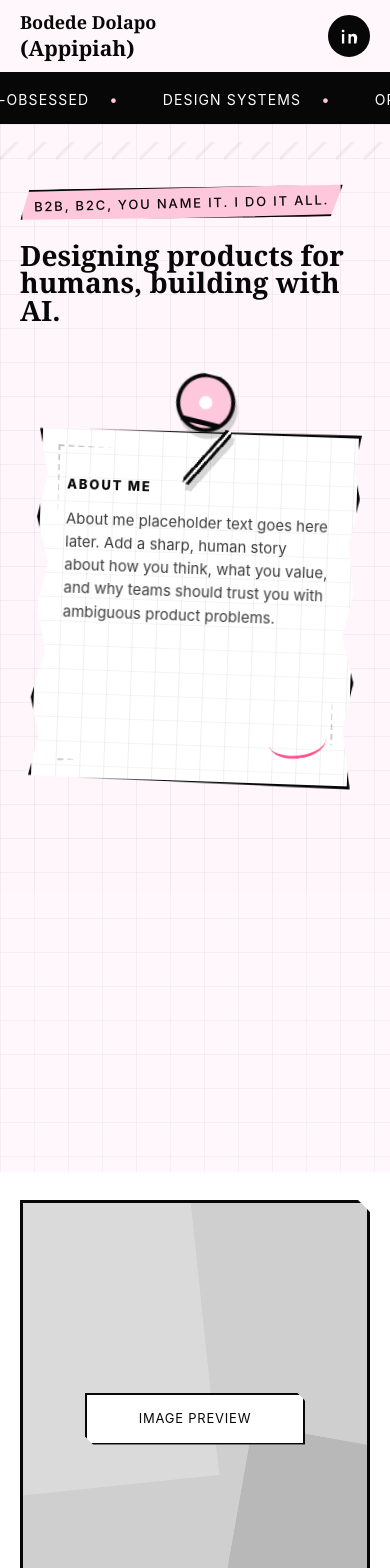
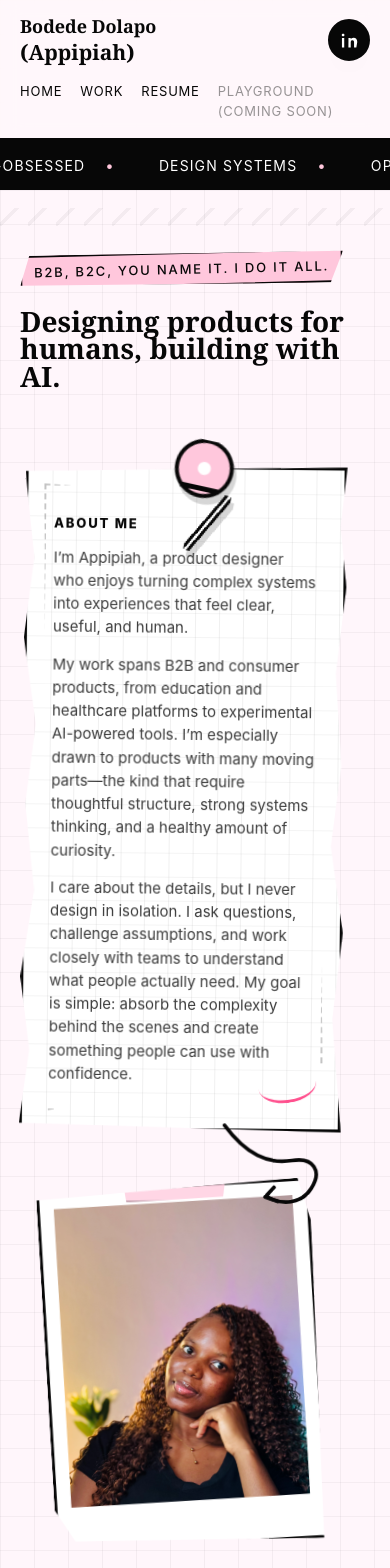
Before and after one commit to appipiah/Portfolio, a React (Vite) app: page / in a window 390 px wide. Shown: the top 1568 px of the page. Built offline with nearby package versions, Linux system fonts and the light colour scheme.

Commit message:
Update portfolio navigation and case study layout

```diff
--- a/src/PrototypeApp.jsx
+++ b/src/PrototypeApp.jsx
@@ -94,14 +94,15 @@ const projects = [
     id: "01",
     slug: "excelmind",
     title: "ExcelMind",
+    year: "2025-2026",
     description: "Designing a unified B2B platform for school administration and learning.",
-    company: "THELIX HOLDINGS",
+    eyebrow: "PRODUCT DESIGN · EDTECH · B2B SAAS",
     meta: excelMindMeta,
     sections: excelMindSections,
   },
-  { id: "02", slug: "project-two", title: "heading", description: "coming soon" },
-  { id: "03", slug: "project-three", title: "heading", description: "coming soon" },
-  { id: "04", slug: "project-four", title: "heading", description: "coming soon" },
+  { id: "02", slug: "project-two", title: "heading", year: "2026", description: "coming soon" },
+  { id: "03", slug: "project-three", title: "heading", year: "2026", description: "coming soon" },
+  { id: "04", slug: "project-four", title: "heading", year: "2026", description: "coming soon" },
 ]
 
 const caseStudySections = [
@@ -121,6 +122,30 @@ const tools = [
   { name: "Lovable", logo: "heart" },
   { name: "Antigravity", logo: "orbit" },
 ]
+
+function jumpToPortfolioTarget(target = "") {
+  const root = document.documentElement
+  root.style.scrollBehavior = "auto"
+
+  const targetElement = target ? document.querySelector(target) : null
+  if (targetElement) {
+    targetElement.scrollIntoView({ behavior: "auto", block: "start" })
+  } else {
+    window.scrollTo(0, 0)
+    root.scrollTop = 0
+    document.body.scrollTop = 0
+  }
+
+  window.setTimeout(() => {
+    if (targetElement) {
+      targetElement.scrollIntoView({ behavior: "auto", block: "start" })
+    } else {
+      window.scrollTo(0, 0)
+      root.scrollTop = 0
+      document.body.scrollTop = 0
+    }
+  }, 450)
+}
 
 function useScrollReveal(active) {
   useEffect(() => {
@@ -327,6 +352,51 @@ function ToolLogo({ type }) {
   )
 }
 
+function LinkedInIcon() {
+  return (
+    <svg viewBox="0 0 24 24" aria-hidden="true">
+      <path d="M5.34 8.84H2.45v12.1h2.89V8.84ZM5.63 5.09c0-.92-.73-1.62-1.71-1.62s-1.72.7-1.72 1.62.73 1.64 1.68 1.64h.02c1 0 1.73-.71 1.73-1.64Zm16.17 8.91c0-3.7-1.98-5.42-4.62-5.42-2.13 0-3.08 1.17-3.62 1.99V8.84h-2.88c.04 1.13 0 12.1 0 12.1h2.88v-6.76c0-.36.03-.72.13-.98.29-.72.94-1.47 2.04-1.47 1.44 0 2.02 1.1 2.02 2.71v6.5h2.89L21.8 14Z" />
+    </svg>
+  )
+}
+
+function PortfolioNav({ onNavigateHome }) {
+  const navigateHome = (target = "") => {
+    if (onNavigateHome) {
+      onNavigateHome(target)
+      return
+    }
+
+    if (target) {
+      window.history.replaceState(null, "", target)
+      jumpToPortfolioTarget(target)
+      return
+    }
+
+    window.history.replaceState(null, "", "/")
+    jumpToPortfolioTarget()
+  }
+
+  return (
+    <nav>
+      <div className="wrap">
+        <div className="brand">
+          Bodede Dolapo <span className="nick">(Appipiah)</span>
+        </div>
+        <ul>
+          <li><button className="nav-link" type="button" onClick={() => navigateHome()}>Home</button></li>
+          <li><button className="nav-link" type="button" onClick={() => navigateHome("#work")}>Work</button></li>
+          <li><a href="https://docs.google.com/document/d/1pVbIt1Cxmym9DcsxW6L6BseUvCa4z8zyPJtKUNf4ZuM/edit?usp=sharing" target="_blank" rel="noreferrer">Resume</a></li>
+          <li><span className="nav-disabled" aria-disabled="true">Playground (coming soon)</span></li>
+        </ul>
+        <a className="icon-btn linkedin-btn" href="https://www.linkedin.com/in/bodededolapo/" aria-label="LinkedIn">
+          <LinkedInIcon />
+        </a>
+      </div>
+    </nav>
+  )
+}
+
 function CaseStudyPage({ project, onBack, onSelectProject }) {
   const pageSections = project.sections || caseStudySections.map(section => ({
     title: section,
@@ -363,25 +433,15 @@ function CaseStudyPage({ project, onBack, onSelectProject }) {
 
   return (
     <main className="case-page">
-      <nav className="case-topbar">
-        <div className="wrap">
-          <button className="case-back" type="button" onClick={onBack}>Back to home</button>
-          <span>{project.title}</span>
-        </div>
-      </nav>
+      <PortfolioNav onNavigateHome={onBack} />
 
       <header className="case-hero">
-        <div className="wrap">
-          <span className="eyebrow">{project.company || "Case study placeholder"}</span>
-          <h1 className="display">{project.title}.</h1>
+        <div className="wrap case-hero-inner">
+          <span className="eyebrow">{project.eyebrow || "Case study placeholder"}</span>
+          <h1>{project.title}.</h1>
           <p>{project.description || "Placeholder case study intro. Add the company, role, scope, timeline, team, and product context here."}</p>
-        </div>
-      </header>
-
-      <div className="case-body">
-        <div className="case-layout wrap">
           {project.meta && (
-            <section className="case-glance" aria-labelledby={`${project.slug}-at-a-glance`}>
+            <section className="case-glance case-hero-glance" aria-labelledby={`${project.slug}-at-a-glance`}>
               <h2 id={`${project.slug}-at-a-glance`}>At a Glance</h2>
               <dl>
                 {project.meta.map(([label, value]) => (
@@ -393,7 +453,11 @@ function CaseStudyPage({ project, onBack, onSelectProject }) {
               </dl>
             </section>
           )}
+        </div>
+      </header>
 
+      <div className="case-body">
+        <div className="case-layout wrap">
           {pageSections.map((section, index) => (
             <section className="case-section" id={sectionId(section)} key={section.title}>
               <div className="case-section-copy">
@@ -471,6 +535,16 @@ function App() {
   }, [])
 
   useEffect(() => {
+    if (!("scrollRestoration" in window.history)) return undefined
+
+    const previous = window.history.scrollRestoration
+    window.history.scrollRestoration = "manual"
+    return () => {
+      window.history.scrollRestoration = previous
+    }
+  }, [])
+
+  useEffect(() => {
     document.body.classList.toggle("is-loading", !loaded)
     return () => document.body.classList.remove("is-loading")
   }, [loaded])
@@ -492,13 +566,16 @@ function App() {
     window.history.pushState(null, "", `#case-${project.slug}`)
   }
 
-  const goHome = () => {
+  const goHome = (target = "") => {
     setLoaded(true)
+    jumpToPortfolioTarget()
     setActiveProject(null)
-    window.history.pushState(null, "", window.location.pathname || "/")
+    window.history.pushState(null, "", target || "/")
     requestAnimationFrame(() => {
       requestAnimationFrame(() => {
-        window.scrollTo({ top: 0, behavior: "auto" })
+        jumpToPortfolioTarget(target)
+        window.setTimeout(() => jumpToPortfolioTarget(target), 120)
+        window.setTimeout(() => jumpToPortfolioTarget(target), 900)
         ScrollTrigger.refresh()
       })
     })
@@ -518,23 +595,7 @@ function App() {
         <div className="sign">Product Designer</div>
       </div>
 
-      <nav>
-        <div className="wrap">
-          <div className="brand">
-            Bodede Dolapo <span className="nick">(Appipiah)</span>
-          </div>
-          <ul>
-            <li><a href="#work">Work</a></li>
-            <li><a href="#resume">Resume</a></li>
-            <li><a href="#playground">Playground <span>coming soon</span></a></li>
-          </ul>
-          <a className="icon-btn linkedin-btn" href="https://www.linkedin.com/in/bodededolapo/" aria-label="LinkedIn">
-            <svg viewBox="0 0 24 24" aria-hidden="true">
-              <path d="M5.34 8.84H2.45v12.1h2.89V8.84ZM5.63 5.09c0-.92-.73-1.62-1.71-1.62s-1.72.7-1.72 1.62.73 1.64 1.68 1.64h.02c1 0 1.73-.71 1.73-1.64Zm16.17 8.91c0-3.7-1.98-5.42-4.62-5.42-2.13 0-3.08 1.17-3.62 1.99V8.84h-2.88c.04 1.13 0 12.1 0 12.1h2.88v-6.76c0-.36.03-.72.13-.98.29-.72.94-1.47 2.04-1.47 1.44 0 2.02 1.1 2.02 2.71v6.5h2.89L21.8 14Z" />
-            </svg>
-          </a>
-        </div>
-      </nav>
+      <PortfolioNav />
 
       <div className="ticker">
         <div className="ticker-track">
@@ -557,8 +618,17 @@ function App() {
           <div className="hero-scroll-art" data-cursor-depth="10">
             <div className="scroll-paper">
               <h6>About me</h6>
-              <p>About me placeholder text goes here later. Add a sharp, human story about how you think, what you value, and why teams should trust you with ambiguous product problems.</p>
+              <p>I’m Appipiah, a product designer who enjoys turning complex systems into experiences that feel clear, useful, and human.</p>
+              <p>My work spans B2B and consumer products, from education and healthcare platforms to experimental AI-powered tools. I’m especially drawn to products with many moving parts—the kind that require thoughtful structure, strong systems thinking, and a healthy amount of curiosity.</p>
+              <p>I care about the details, but I never design in isolation. I ask questions, challenge assumptions, and work closely with teams to understand what people actually need. My goal is simple: absorb the complexity behind the scenes and create something people can use with confidence.</p>
             </div>
+            <svg className="portrait-arrow" viewBox="0 0 180 120" aria-hidden="true">
+              <path d="M18 18c40 30 72 34 102 20 27-13 44 2 36 29-7 25-32 33-55 28" />
+              <path d="m107 80-8 16 18 1" />
+            </svg>
+            <figure className="portrait-polaroid" data-cursor-depth="5">
+              <img src="/assets/appipiah-portrait.jpg" alt="Portrait of Appipiah" />
+            </figure>
           </div>
         </div>
       </header>
@@ -601,10 +671,14 @@ function App() {
                   </div>
                 </div>
                 <div className="work-meta">
-                  <h3>{project.title}</h3>
+                  <div className="work-title-row">
+                    <h3>{project.title}</h3>
+                    <span>{project.year}</span>
+                  </div>
                   <div className="work-desc">
                     <p>{project.description}</p>
                   </div>
+                  <span className="work-cta">View case study</span>
                 </div>
               </button>
             ))}
--- a/src/styles.css
+++ b/src/styles.css
@@ -199,11 +199,13 @@ button {
     radial-gradient(circle at 54% 46%, rgba(255, 199, 220, 0.22), transparent 34%),
     var(--ink);
   cursor: pointer;
-  transition: transform 0.9s cubic-bezier(0.22, 1, 0.36, 1);
+  transition: transform 0.9s cubic-bezier(0.22, 1, 0.36, 1), opacity 0.45s 0.42s ease;
 }
 
 #loader.loader-exit {
-  transform: translateY(-100%);
+  opacity: 0;
+  pointer-events: none;
+  transform: translateY(-110%);
 }
 
 .sig-wrap {
@@ -290,19 +292,29 @@ nav ul {
   list-style: none;
 }
 
-nav a {
+nav a,
+.nav-link {
+  border: 0;
+  background: transparent;
+  color: inherit;
   font-family: Inter, ui-sans-serif, system-ui, sans-serif;
   font-size: 13px;
   letter-spacing: 0.06em;
   text-transform: uppercase;
 }
 
-nav a span {
+nav a:hover,
+.nav-link:hover {
   color: var(--pink-hot);
 }
 
-nav a:hover {
-  color: var(--pink-hot);
+.nav-disabled {
+  color: rgba(7, 7, 7, 0.42);
+  cursor: not-allowed;
+  font-family: Inter, ui-sans-serif, system-ui, sans-serif;
+  font-size: 13px;
+  letter-spacing: 0.06em;
+  text-transform: uppercase;
 }
 
 .icon-btn {
@@ -405,7 +417,7 @@ nav a:hover {
 
 .hero-grid {
   display: grid;
-  grid-template-columns: minmax(0, 0.78fr) minmax(430px, 0.72fr);
+  grid-template-columns: minmax(0, 0.62fr) minmax(500px, 0.9fr);
   align-items: center;
   gap: clamp(34px, 6vw, 86px);
 }
@@ -458,8 +470,8 @@ nav a:hover {
 .hero-scroll-art {
   position: relative;
   justify-self: end;
-  width: min(590px, 100%);
-  min-height: 458px;
+  width: min(680px, 100%);
+  min-height: 920px;
   isolation: isolate;
   transform: rotate(2deg);
   will-change: transform;
@@ -509,18 +521,18 @@ nav a:hover {
 }
 
 .scroll-paper {
-  position: absolute;
-  left: 50%;
+  position: relative;
+  left: auto;
   top: 0;
   z-index: 2;
   display: flex;
-  min-height: 438px;
-  width: 94%;
+  min-height: auto;
+  width: 100%;
   flex-direction: column;
   justify-content: flex-start;
   align-items: flex-start;
   gap: 14px;
-  padding: 64px 46px 46px;
+  padding: 64px 50px 370px;
   border: 3px solid var(--ink);
   background:
     linear-gradient(90deg, rgba(0, 0, 0, 0.06) 1px, transparent 1px),
@@ -529,7 +541,7 @@ nav a:hover {
   background-size: 24px 24px, 24px 24px, auto;
   box-shadow: 12px 16px 0 rgba(0, 0, 0, 0.9);
   clip-path: polygon(0 1%, 100% 0, 98% 9%, 100% 18%, 97% 31%, 99% 45%, 96% 57%, 100% 70%, 97% 83%, 100% 100%, 0 99%, 3% 88%, 0 77%, 4% 64%, 1% 51%, 4% 39%, 0 26%, 3% 14%);
-  transform: translateX(-50%);
+  transform: none;
 }
 
 .scroll-paper::before,
@@ -573,6 +585,66 @@ nav a:hover {
   font-size: 15px;
   font-weight: 400;
   line-height: 1.55;
+}
+
+.portrait-arrow {
+  position: absolute;
+  right: 42px;
+  bottom: 238px;
+  z-index: 4;
+  width: 180px;
+  color: var(--ink);
+  transform: rotate(-10deg);
+}
+
+.portrait-arrow path {
+  fill: none;
+  stroke: currentColor;
+  stroke-width: 5;
+  stroke-linecap: round;
+  stroke-linejoin: round;
+}
+
+.portrait-polaroid {
+  position: absolute;
+  left: 42px;
+  bottom: 42px;
+  z-index: 3;
+  width: min(292px, 58%);
+  margin: 0;
+  padding: 14px 14px 42px;
+  border: 3px solid var(--ink);
+  background: var(--cream);
+  box-shadow: 10px 12px 0 rgba(7, 7, 7, 0.88);
+  clip-path: polygon(0 2%, 96% 0, 100% 12%, 98% 100%, 7% 97%, 0 88%);
+  transform: rotate(-4deg);
+  transition: transform 0.36s cubic-bezier(0.34, 1.56, 0.64, 1), box-shadow 0.3s ease;
+}
+
+.portrait-polaroid::before {
+  content: "";
+  position: absolute;
+  left: 50%;
+  top: -24px;
+  width: 106px;
+  height: 34px;
+  border: 2px solid rgba(7, 7, 7, 0.22);
+  background: rgba(255, 199, 220, 0.72);
+  clip-path: polygon(3% 12%, 100% 0, 96% 86%, 8% 100%);
+  transform: translateX(-50%) rotate(3deg);
+}
+
+.portrait-polaroid img {
+  width: 100%;
+  aspect-ratio: 4 / 5;
+  object-fit: cover;
+  object-position: 50% 32%;
+  filter: saturate(0.96) contrast(1.04);
+}
+
+.hero-scroll-art:hover .portrait-polaroid {
+  box-shadow: 8px 10px 0 rgba(7, 7, 7, 0.88);
+  transform: rotate(-2deg) translateY(-6px);
 }
 
 .about-hover-wrap {
@@ -971,7 +1043,7 @@ nav a:hover {
 .work-visual {
   position: relative;
   overflow: visible;
-  aspect-ratio: 4 / 5;
+  aspect-ratio: 1 / 1;
   border: 0;
   background: transparent;
   box-shadow: none;
@@ -1067,8 +1139,9 @@ nav a:hover {
 .work-glance {
   width: 100%;
   display: grid;
-  gap: 14px;
-  text-align: left;
+  place-items: center;
+  gap: 16px;
+  text-align: center;
 }
 
 .work-glance > span {
@@ -1081,13 +1154,13 @@ nav a:hover {
 
 .work-glance dl {
   display: grid;
-  gap: 8px;
+  gap: 10px;
 }
 
 .work-glance div {
   display: grid;
-  grid-template-columns: minmax(64px, 0.65fr) minmax(0, 1fr);
-  gap: 12px;
+  grid-template-columns: 1fr;
+  gap: 3px;
   align-items: baseline;
 }
 
@@ -1133,6 +1206,21 @@ nav a:hover {
   margin-top: 20px;
 }
 
+.work-title-row {
+  display: flex;
+  align-items: baseline;
+  justify-content: space-between;
+  gap: 12px;
+}
+
+.work-title-row > span {
+  flex: 0 0 auto;
+  color: rgba(7, 7, 7, 0.56);
+  font-size: 12px;
+  font-weight: 900;
+  letter-spacing: 0.06em;
+}
+
 .work-item h3 {
   font-family: Georgia, "Times New Roman", serif;
   font-size: clamp(20px, 2.2vw, 26px);
@@ -1150,6 +1238,18 @@ nav a:hover {
   color: #242424;
   font-size: 15px;
   line-height: 1.55;
+}
+
+.work-cta {
+  width: fit-content;
+  color: var(--ink);
+  font-size: 12px;
+  font-weight: 950;
+  letter-spacing: 0.07em;
+  text-transform: uppercase;
+  text-decoration: underline;
+  text-decoration-thickness: 2px;
+  text-underline-offset: 4px;
 }
 
 .work-link-wrap {
@@ -1411,7 +1511,7 @@ nav a:hover {
 }
 
 .case-hero {
-  padding: 94px 0 120px;
+  padding: 56px 0 72px;
   background:
     linear-gradient(90deg, rgba(0, 0, 0, 0.045) 1px, transparent 1px),
     linear-gradient(180deg, rgba(0, 0, 0, 0.04) 1px, transparent 1px),
@@ -1419,23 +1519,31 @@ nav a:hover {
   background-size: 34px 34px, 34px 34px, auto;
 }
 
+.case-hero-inner {
+  display: grid;
+  gap: 18px;
+}
+
 .case-hero h1 {
   max-width: 760px;
-  margin: 24px 0 18px;
-  font-size: clamp(48px, 8vw, 110px);
+  margin: 0;
+  font-family: Georgia, "Times New Roman", serif;
+  font-size: clamp(34px, 4vw, 56px);
+  font-weight: 900;
+  line-height: 0.98;
 }
 
 .case-hero p {
   max-width: 650px;
-  font-size: 20px;
+  font-size: 18px;
   line-height: 1.5;
 }
 
 .case-body {
   position: relative;
   z-index: 1;
-  margin-top: -48px;
-  padding: 62px 0 0;
+  margin-top: -28px;
+  padding: 72px 0 0;
   border-radius: 42px 42px 0 0;
   background: var(--cream);
 }
@@ -1448,14 +1556,16 @@ nav a:hover {
 
 .case-glance {
   display: grid;
-  gap: 22px;
-  padding: 30px;
+  gap: 18px;
+  width: min(100%, 880px);
+  padding: 24px;
   border: 2px solid var(--ink);
   border-radius: 28px;
-  background: var(--pink-soft);
+  background: rgba(255, 255, 255, 0.76);
 }
 
 .case-glance h2 {
+  text-align: center;
   font-size: 13px;
   font-weight: 950;
   letter-spacing: 0.14em;
@@ -1470,7 +1580,8 @@ nav a:hover {
 
 .case-glance div {
   display: grid;
-  gap: 7px;
+  gap: 5px;
+  text-align: center;
 }
 
 .case-glance dt {
@@ -1488,10 +1599,12 @@ nav a:hover {
 
 .case-section {
   display: grid;
-  grid-template-columns: minmax(0, 0.75fr) minmax(320px, 1fr);
-  gap: 28px;
-  align-items: stretch;
-  padding: 34px 0;
+  grid-template-columns: minmax(0, 1fr);
+  gap: 26px;
+  align-items: start;
+  max-width: 920px;
+  margin: 0 auto;
+  padding: 52px 0;
   border-bottom: 1px solid rgba(7, 7, 7, 0.12);
   background: transparent;
   box-shadow: none;
@@ -1508,8 +1621,9 @@ nav a:hover {
 
 .case-section-copy {
   display: grid;
-  align-content: center;
+  align-content: start;
   gap: 14px;
+  max-width: 760px;
 }
 
 .case-section-copy span {
@@ -1540,7 +1654,7 @@ nav a:hover {
 }
 
 .case-image {
-  min-height: 320px;
+  min-height: 420px;
   display: grid;
   place-items: center;
   border: 0;
@@ -1558,26 +1672,33 @@ nav a:hover {
 
 .platform-modules {
   display: grid;
-  gap: 18px;
+  gap: 28px;
 }
 
 .platform-module {
   display: grid;
-  gap: 12px;
-  padding: 22px;
+  gap: 14px;
+  padding: 0 0 30px;
   border: 2px solid rgba(7, 7, 7, 0.14);
   border-radius: 24px;
   background: var(--cream);
+  overflow: hidden;
 }
 
 .platform-module h3 {
+  padding: 24px 24px 0;
   font-family: Georgia, "Times New Roman", serif;
   font-size: clamp(22px, 2.4vw, 32px);
   line-height: 1;
 }
 
+.platform-module p {
+  padding: 0 24px;
+}
+
 .platform-module .case-image {
-  min-height: 220px;
+  min-height: 360px;
+  margin: 8px 24px 0;
 }
 
 .case-floating-nav {
@@ -1819,8 +1940,20 @@ footer .fine {
 }
 
 @media (max-width: 900px) {
+  nav .wrap {
+    min-height: 84px;
+    height: auto;
+    flex-wrap: wrap;
+    gap: 14px;
+    padding-block: 14px;
+  }
+
   nav ul {
-    display: none;
+    order: 3;
+    width: 100%;
+    gap: 18px;
+    overflow-x: auto;
+    padding-bottom: 4px;
   }
 
   .hero-grid {
@@ -1830,7 +1963,7 @@ footer .fine {
   .hero-scroll-art {
     justify-self: start;
     width: min(500px, 100%);
-    min-height: 460px;
+    min-height: 700px;
     margin-top: 16px;
   }
 
@@ -1881,7 +2014,7 @@ footer .fine {
 
 @media (max-width: 640px) {
   nav .wrap {
-    height: 72px;
+    min-height: 72px;
   }
 
   .brand {
@@ -1900,7 +2033,8 @@ footer .fine {
   }
 
   .hero-scroll-art {
-    min-height: 410px;
+    min-height: auto;
+    transform: rotate(0.6deg);
   }
 
   .scroll-knob {
@@ -1909,10 +2043,27 @@ footer .fine {
   }
 
   .scroll-paper {
-    top: 30px;
-    min-height: 354px;
+    top: 0;
+    min-height: auto;
     width: 92%;
-    padding: 48px 26px 38px;
+    padding: 48px 26px 42px;
+  }
+
+  .portrait-arrow {
+    position: relative;
+    right: auto;
+    bottom: auto;
+    width: 132px;
+    margin: -6px 0 -28px 52%;
+    transform: rotate(16deg);
+  }
+
+  .portrait-polaroid {
+    position: relative;
+    left: auto;
+    bottom: auto;
+    width: min(280px, 78%);
+    margin: -18px 0 0 30px;
   }
 
   .case-glance dl {
```
Also changed, not shown: public/assets/appipiah-portrait.jpg (added).
